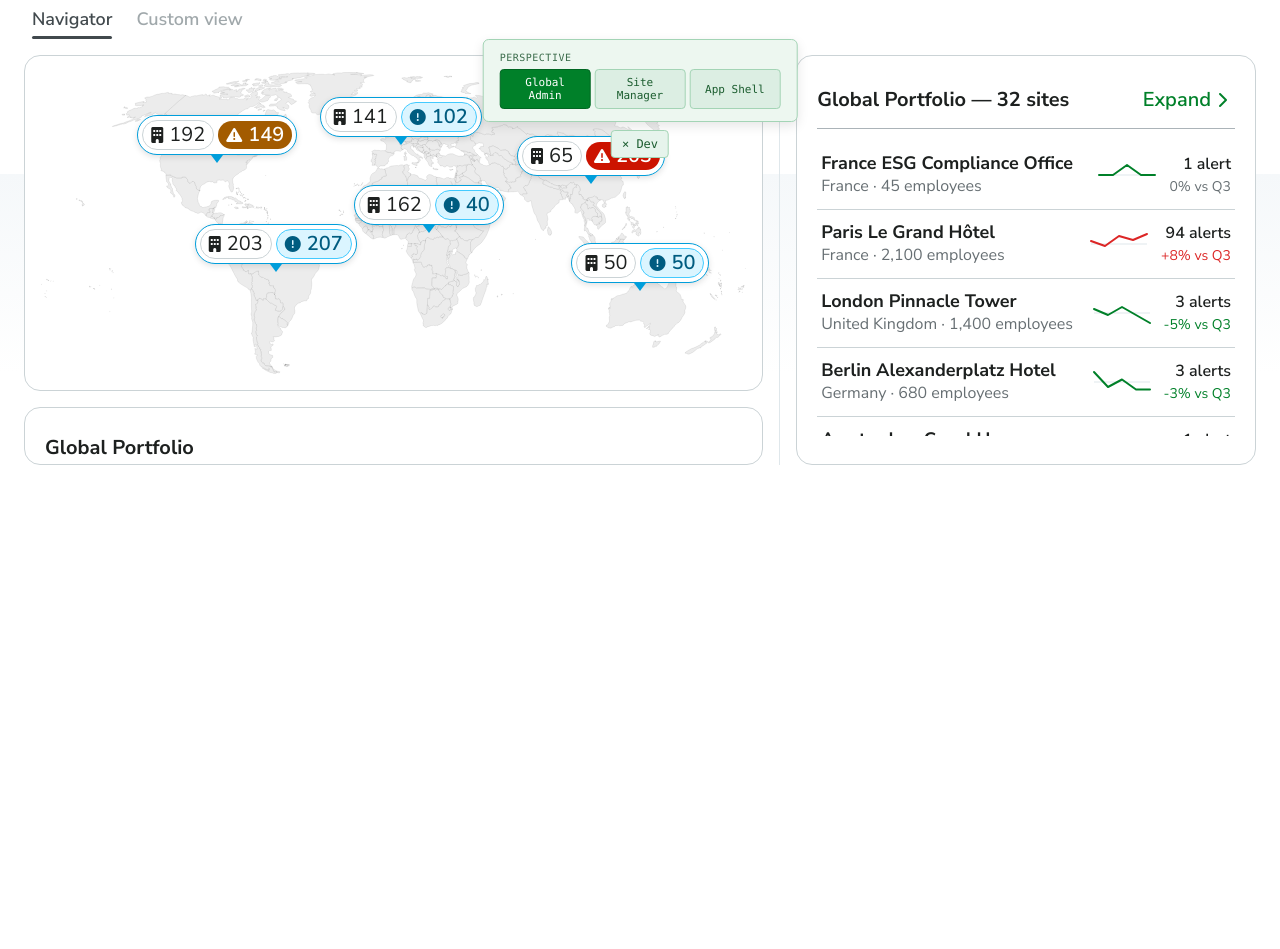
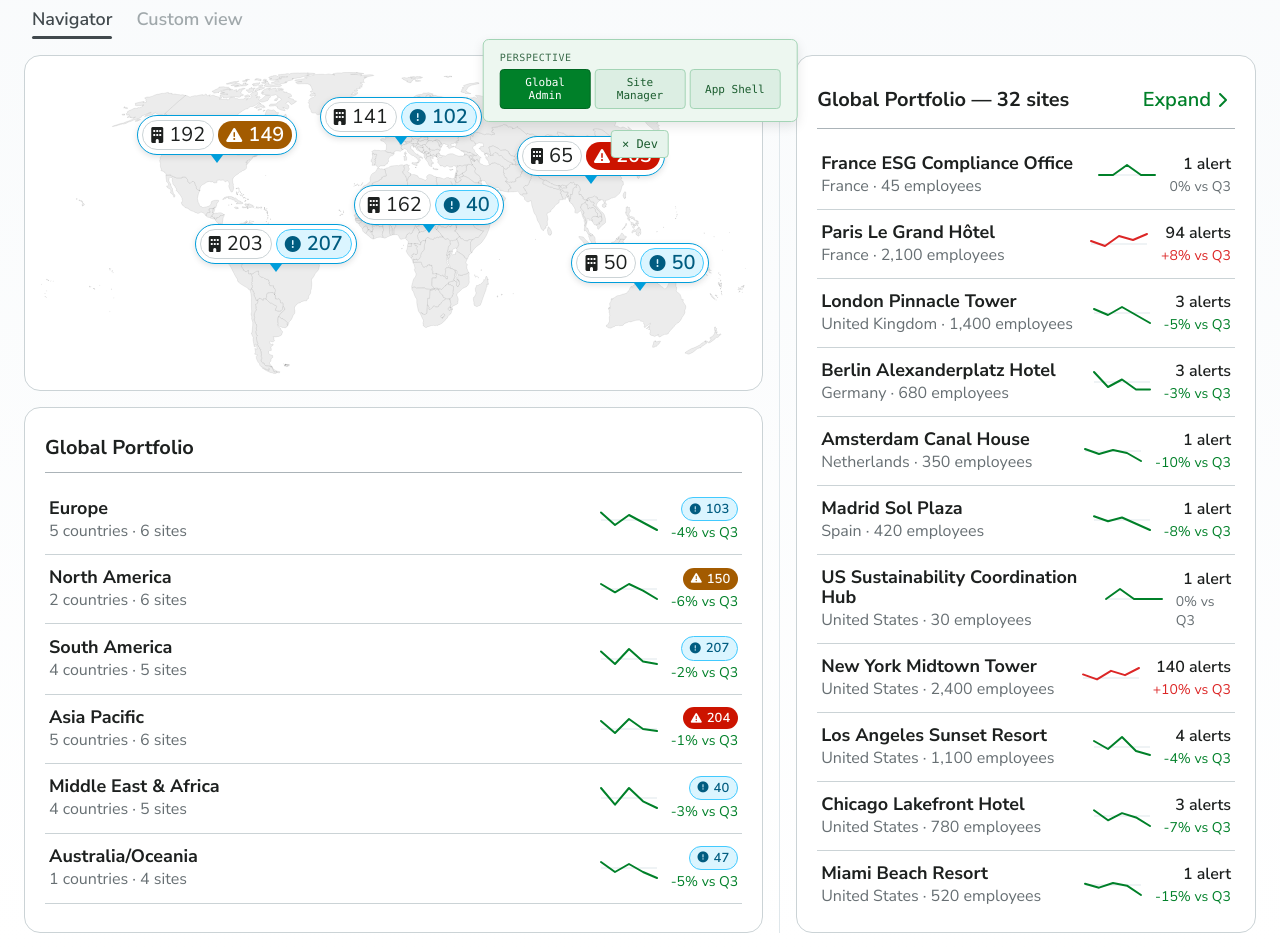
Before and after one commit to nathangao-se/EM-Prototype, a plain HTML site: page index.html in a window 1280 px wide. Shown: the part 626-1575 px from the top of the page. Before the commit the page ends 1107 px from the top, so only its background shows below. Drawn offline with Linux system fonts and the light colour scheme.

Commit message:
Pin positions, hierarchy-viz sync, background fix, hover z-index
- Reposition map pins across all regional maps (Europe, South America,
  Asia Pacific, Middle East & Africa, Australia/Oceania)
- Sync hierarchy card items with visualization pins in both tree and
  flat modes, showing matching labels and status chips
- Fix hierarchy card visibility: auto-size to content, scrollable
  selection column
- Fix body background gradient to cover full scroll height
- Bring hovered map pins to front with z-index

Co-authored-by: Cursor <cursoragent@cursor.com>

```diff
--- a/js/dashboard.js
+++ b/js/dashboard.js
@@ -221,12 +221,37 @@
       return;
     }
 
+    // Build a lookup from pin data so hierarchy items reflect the same status
+    var vizResult = getVisualizationForNode(currentNode);
+    var pinLookup = {};
+    if (vizResult && vizResult.vizData && vizResult.vizData.regions) {
+      vizResult.vizData.regions.forEach(function(r) {
+        pinLookup[r.targetHierarchy || r.label] = r;
+      });
+    }
+
     // Show children of current node
     hierarchyItemsContainer.innerHTML = currentNode.children.map(function(child) {
       var c = child._computed || { incidents: 0, siteCount: 0, spark: [0,0,0,0,0], change: '0%', changeDir: 'neutral' };
       var sparkColor = getSparklineColor(c.changeDir);
       var changeClass = c.changeDir !== 'neutral' ? ' dashboard-hierarchy-item-change--' + c.changeDir : '';
       var meta = getMetaForChild(child);
+
+      var pin = pinLookup[child.name];
+      var statusClass = 'hierarchy-status--blue';
+      if (pin) {
+        if (pin.status === 'danger') statusClass = 'hierarchy-status--danger';
+        else if (pin.status === 'warning') statusClass = 'hierarchy-status--warning';
+      } else {
+        if (c.incidents > 100) statusClass = 'hierarchy-status--danger';
+        else if (c.incidents > 20) statusClass = 'hierarchy-status--warning';
+      }
+
+      var chipHtml = '<span class="hierarchy-status-chip ' + statusClass + '">' +
+        '<i class="fa-solid ' + (statusClass === 'hierarchy-status--blue' ? 'fa-circle-exclamation' : 'fa-triangle-exclamation') + '"></i>' +
+        c.incidents +
+      '</span>';
+
       return '<div class="dashboard-hierarchy-item" data-child-name="' + child.name + '">' +
         '<div class="dashboard-hierarchy-item-info">' +
           '<span class="dashboard-hierarchy-item-title">' + child.name + '</span>' +
@@ -235,7 +260,7 @@
         '<div class="dashboard-hierarchy-item-progress">' +
           generateSparkline(c.spark, sparkColor) +
           '<div class="dashboard-hierarchy-item-numbers">' +
-            '<span class="dashboard-hierarchy-item-percent">' + c.incidents + ' alert' + (c.incidents !== 1 ? 's' : '') + '</span>' +
+            chipHtml +
             '<span class="dashboard-hierarchy-item-change' + changeClass + '">' + c.change + ' vs Q3</span>' +
           '</div>' +
         '</div>' +
@@ -353,19 +378,46 @@
 
   function renderFlatHierarchy() {
     hierarchyTitleEl.textContent = 'Hierarchy';
+
+    // Build a lookup from viz data so hierarchy items reflect the same status
+    var vizPinLookup = {};
+    if (activeConfig.visualization && activeConfig.visualization.regions) {
+      activeConfig.visualization.regions.forEach(function(r) {
+        vizPinLookup[r.targetHierarchy || r.label] = r;
+      });
+    }
+
     hierarchyItemsContainer.innerHTML = activeConfig.hierarchyRegions.map(function(region) {
       var sparkColor = getSparklineColor(region.changeDir);
       var selectedClass = region.name === currentSelection ? ' dashboard-hierarchy-item--selected' : '';
       var changeClass = region.changeDir !== 'neutral' ? ' dashboard-hierarchy-item-change--' + region.changeDir : '';
+
+      var pin = vizPinLookup[region.name];
+      var statusClass = 'hierarchy-status--blue';
+      if (pin) {
+        if (pin.status === 'danger') statusClass = 'hierarchy-status--danger';
+        else if (pin.status === 'warning') statusClass = 'hierarchy-status--warning';
+      } else {
+        if (region.incidents > 100) statusClass = 'hierarchy-status--danger';
+        else if (region.incidents > 20) statusClass = 'hierarchy-status--warning';
+      }
+
+      var chipHtml = '<span class="hierarchy-status-chip ' + statusClass + '">' +
+        '<i class="fa-solid ' + (statusClass === 'hierarchy-status--blue' ? 'fa-circle-exclamation' : 'fa-triangle-exclamation') + '"></i>' +
+        region.incidents +
+      '</span>';
+
+      var displayTitle = pin ? pin.label : region.name;
+
       return '<div class="dashboard-hierarchy-item' + selectedClass + '" data-region="' + region.name + '">' +
         '<div class="dashboard-hierarchy-item-info">' +
-          '<span class="dashboard-hierarchy-item-title">' + region.name + '</span>' +
+          '<span class="dashboard-hierarchy-item-title">' + displayTitle + '</span>' +
           '<span class="dashboard-hierarchy-item-meta">' + region.meta + '</span>' +
         '</div>' +
         '<div class="dashboard-hierarchy-item-progress">' +
           generateSparkline(region.spark, sparkColor) +
           '<div class="dashboard-hierarchy-item-numbers">' +
-            '<span class="dashboard-hierarchy-item-percent">' + region.incidents + ' alert' + (region.incidents !== 1 ? 's' : '') + '</span>' +
+            chipHtml +
             '<span class="dashboard-hierarchy-item-change' + changeClass + '">' + region.change + ' vs Q3</span>' +
           '</div>' +
         '</div>' +
--- a/styles/base.css
+++ b/styles/base.css
@@ -7,20 +7,24 @@
   box-sizing: border-box;
 }
 
-html, body {
+html {
   height: 100%;
   width: 100%;
   margin: 0;
   padding: 0;
+  background: #ffffff;
 }
 
 body {
+  width: 100%;
+  min-height: 100%;
+  margin: 0;
+  padding: 0;
   font-family: 'Nunito Sans', sans-serif;
   font-weight: 400;
   color: #1d201f;
   -webkit-font-smoothing: antialiased;
-  background: linear-gradient(180deg, #f5f8fa 0%, #ffffff 25%);
-  min-height: 100vh;
+  background: linear-gradient(180deg, #f5f8fa 0%, #ffffff 100%);
 }
 
 /* ========================================
--- a/styles/dashboard.css
+++ b/styles/dashboard.css
@@ -67,9 +67,8 @@
   gap: 16px;
   width: 60%;
   flex-shrink: 0;
-  min-height: 0;
   opacity: 1;
-  overflow: hidden;
+  overflow-y: auto;
   transition: opacity 0.25s ease, width 0.3s ease;
 }
 
@@ -140,11 +139,10 @@
 
 /* Hierarchy Card */
 .dashboard-hierarchy-card {
-  flex: 1 1 0;
+  flex: 0 0 auto;
 }
 
 .dashboard-hierarchy-items {
-  flex: 1 1 0;
   overflow-y: auto;
 }
 
@@ -226,6 +224,37 @@
 
 .dashboard-hierarchy-item-change--down {
   color: #008029;
+}
+
+/* Status chips in hierarchy items — mirrors viz pin colors */
+.hierarchy-status-chip {
+  display: inline-flex;
+  align-items: center;
+  gap: 5px;
+  padding: 2px 8px;
+  border-radius: 999px;
+  font-family: 'Nunito Sans', sans-serif;
+  font-size: 13px;
+  font-weight: 600;
+  line-height: 1.4;
+}
+.hierarchy-status-chip i {
+  font-size: 11px;
+}
+.hierarchy-status--blue {
+  background: #dbf5ff;
+  color: #005c80;
+  border: 1px solid #42caff;
+}
+.hierarchy-status--warning {
+  background: #a35b00;
+  color: #ffffff;
+  border: none;
+}
+.hierarchy-status--danger {
+  background: #cc1300;
+  color: #ffffff;
+  border: none;
 }
 
 .dashboard-hierarchy-item--selected {
--- a/styles/visualization.css
+++ b/styles/visualization.css
@@ -143,6 +143,10 @@
 }
 
 /* --- HOVER STATE: expand tag --- */
+.viz-tag:hover {
+  z-index: 100;
+}
+
 .viz-tag:hover .viz-tag-container {
   border-radius: 5000px;
   flex-direction: column;
```
Also changed, not shown: js/config-global-oversight.js.
